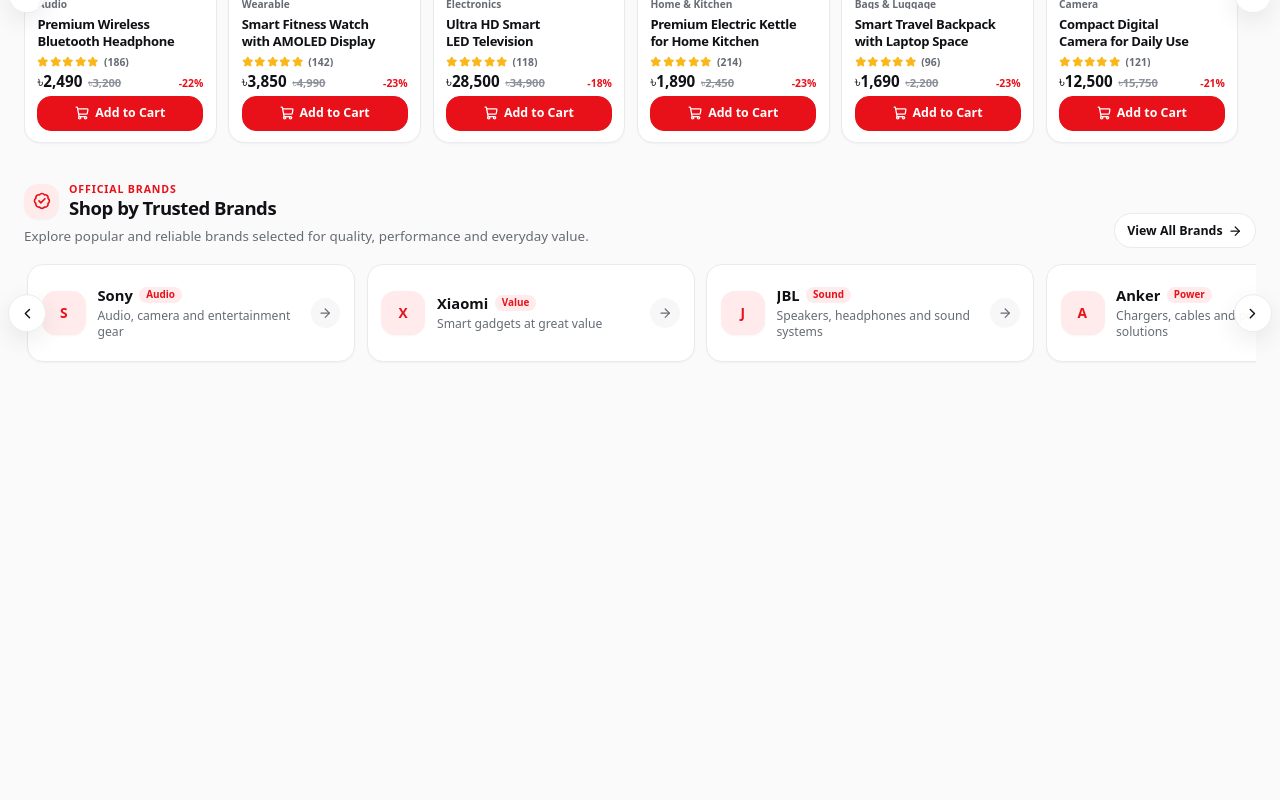
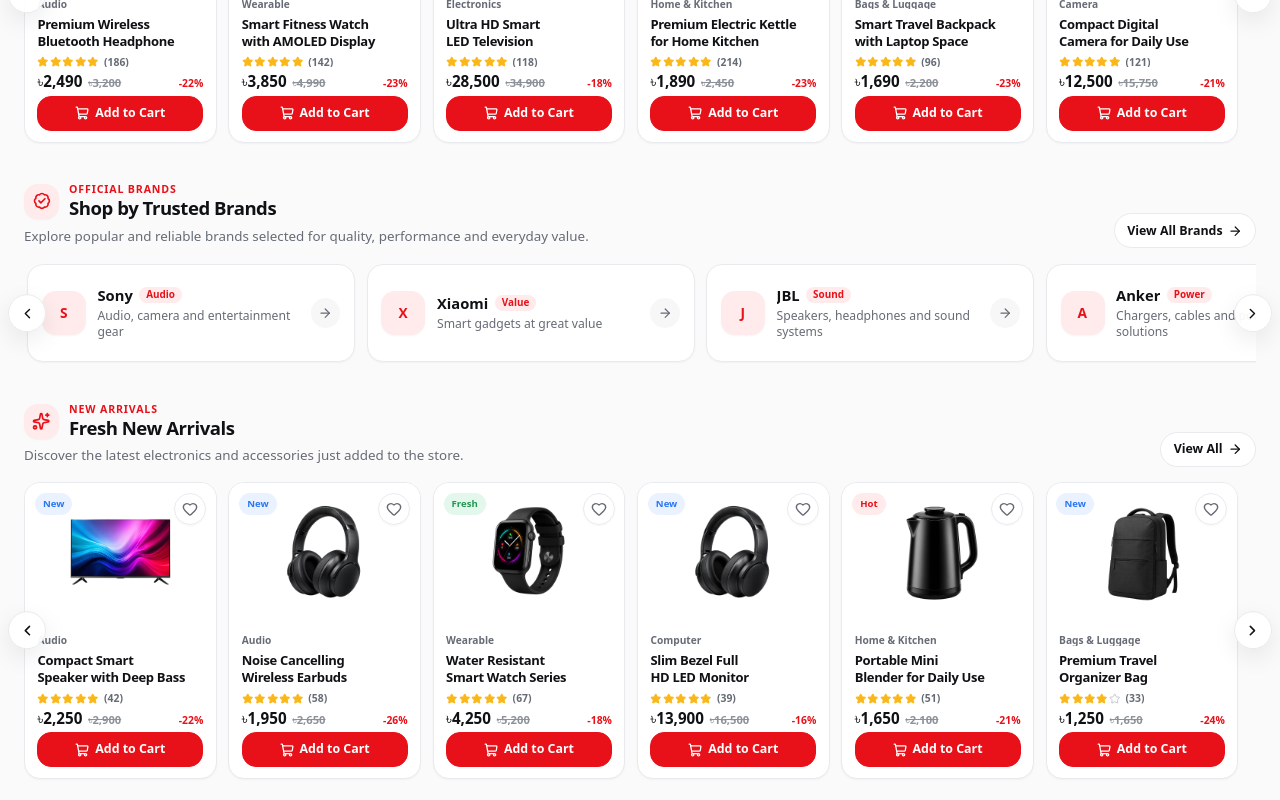
Before and after one commit to programmersajeeb/organic-ecommerce-client, a Next.js app: page / in a window 1280 px wide. Shown: the part 1506-2306 px from the top of the page. Before the commit the page ends 1891 px from the top, so only its background shows below. Built offline with nearby package versions, Linux system fonts and the light colour scheme; no server answers.

Commit message:
feat: add new arrivals products section

```diff
--- a/src/app/page.tsx
+++ b/src/app/page.tsx
@@ -4,6 +4,7 @@ import { ShopByCategorySection } from "@/components/sections/shop-by-category";
 import { FlashDealsSection } from "@/components/sections/flash-deals";
 import { BestSellingSection } from "@/components/sections/best-selling";
 import { FeaturedBrandsSection } from "@/components/sections/featured-brands";
+import { NewArrivalsSection } from "@/components/sections/new-arrivals";
 
 export default function HomePage() {
   return (
@@ -14,6 +15,7 @@ export default function HomePage() {
       <FlashDealsSection />
       <BestSellingSection />
       <FeaturedBrandsSection />
+      <NewArrivalsSection />
     </>
   );
 }
--- /dev/null
+++ b/src/components/sections/new-arrivals/index.ts
@@ -0,0 +1,6 @@
+export { NewArrivalsSection } from "./new-arrivals-section";
+export { newArrivalsData } from "./new-arrivals.data";
+export type {
+  NewArrivalsSectionProps,
+  NewArrivalsSectionViewModel,
+} from "./new-arrivals.types";
--- /dev/null
+++ b/src/components/sections/new-arrivals/new-arrivals-section.tsx
@@ -0,0 +1,33 @@
+import { Sparkles } from "lucide-react";
+
+import { ProductShowcase } from "@/components/common/product-showcase";
+
+import { newArrivalsData } from "./new-arrivals.data";
+import type { NewArrivalsSectionProps } from "./new-arrivals.types";
+
+export function NewArrivalsSection({
+  data = newArrivalsData,
+  className,
+}: NewArrivalsSectionProps) {
+  return (
+    <ProductShowcase
+      id="new-arrivals"
+      title={data.title}
+      icon={<Sparkles aria-hidden="true" />}
+      products={data.products}
+      variant="default"
+      layout="carousel"
+      showArrows
+      className={className}
+      cardOptions={{
+        showBadge: true,
+        showRating: true,
+        showWishlist: true,
+        showCartAction: true,
+      }}
+      {...(data.eyebrow ? { eyebrow: data.eyebrow } : {})}
+      {...(data.subtitle ? { subtitle: data.subtitle } : {})}
+      {...(data.action ? { action: data.action } : {})}
+    />
+  );
+}
--- /dev/null
+++ b/src/components/sections/new-arrivals/new-arrivals.data.ts
@@ -0,0 +1,158 @@
+import type { NewArrivalsSectionViewModel } from "./new-arrivals.types";
+
+export const newArrivalsData: NewArrivalsSectionViewModel = {
+  eyebrow: "NEW ARRIVALS",
+  title: "Fresh New Arrivals",
+  subtitle: "Discover the latest electronics and accessories just added to the store.",
+  action: {
+    label: "View All",
+    href: "/products/new-arrivals",
+    ariaLabel: "View all new arrival products",
+  },
+  products: [
+    {
+      id: "new-arrival-smart-speaker",
+      title: "Compact Smart Speaker with Deep Bass",
+      href: "/products/compact-smart-speaker-deep-bass",
+      category: "Audio",
+      image: {
+        src: "/images/categories/electronics.png",
+        alt: "Compact smart speaker with deep bass",
+      },
+      badge: {
+        label: "New",
+        tone: "new",
+      },
+      rating: {
+        value: 4.6,
+        count: 42,
+      },
+      price: {
+        current: "৳2,250",
+        old: "৳2,900",
+        discountLabel: "-22%",
+      },
+      inStock: true,
+    },
+    {
+      id: "new-arrival-wireless-earbuds",
+      title: "Noise Cancelling Wireless Earbuds",
+      href: "/products/noise-cancelling-wireless-earbuds",
+      category: "Audio",
+      image: {
+        src: "/images/categories/headphones.png",
+        alt: "Noise cancelling wireless earbuds",
+      },
+      badge: {
+        label: "New",
+        tone: "new",
+      },
+      rating: {
+        value: 4.7,
+        count: 58,
+      },
+      price: {
+        current: "৳1,950",
+        old: "৳2,650",
+        discountLabel: "-26%",
+      },
+      inStock: true,
+    },
+    {
+      id: "new-arrival-smart-watch-series",
+      title: "Water Resistant Smart Watch Series",
+      href: "/products/water-resistant-smart-watch-series",
+      category: "Wearable",
+      image: {
+        src: "/images/categories/smart-watch.png",
+        alt: "Water resistant smart watch series",
+      },
+      badge: {
+        label: "Fresh",
+        tone: "stock",
+      },
+      rating: {
+        value: 4.8,
+        count: 67,
+      },
+      price: {
+        current: "৳4,250",
+        old: "৳5,200",
+        discountLabel: "-18%",
+      },
+      inStock: true,
+    },
+    {
+      id: "new-arrival-smart-led-monitor",
+      title: "Slim Bezel Full HD LED Monitor",
+      href: "/products/slim-bezel-full-hd-led-monitor",
+      category: "Computer",
+      image: {
+        src: "/images/categories/headphones.png",
+        alt: "Slim bezel full HD LED monitor",
+      },
+      badge: {
+        label: "New",
+        tone: "new",
+      },
+      rating: {
+        value: 4.5,
+        count: 39,
+      },
+      price: {
+        current: "৳13,900",
+        old: "৳16,500",
+        discountLabel: "-16%",
+      },
+      inStock: true,
+    },
+    {
+      id: "new-arrival-mini-blender",
+      title: "Portable Mini Blender for Daily Use",
+      href: "/products/portable-mini-blender-daily-use",
+      category: "Home & Kitchen",
+      image: {
+        src: "/images/categories/home-kitchen.png",
+        alt: "Portable mini blender for daily use",
+      },
+      badge: {
+        label: "Hot",
+        tone: "hot",
+      },
+      rating: {
+        value: 4.6,
+        count: 51,
+      },
+      price: {
+        current: "৳1,650",
+        old: "৳2,100",
+        discountLabel: "-21%",
+      },
+      inStock: true,
+    },
+    {
+      id: "new-arrival-travel-organizer-bag",
+      title: "Premium Travel Organizer Bag",
+      href: "/products/premium-travel-organizer-bag",
+      category: "Bags & Luggage",
+      image: {
+        src: "/images/categories/bags-luggage.png",
+        alt: "Premium travel organizer bag",
+      },
+      badge: {
+        label: "New",
+        tone: "new",
+      },
+      rating: {
+        value: 4.4,
+        count: 33,
+      },
+      price: {
+        current: "৳1,250",
+        old: "৳1,650",
+        discountLabel: "-24%",
+      },
+      inStock: true,
+    },
+  ],
+};
--- /dev/null
+++ b/src/components/sections/new-arrivals/new-arrivals.types.ts
@@ -0,0 +1,18 @@
+import type { ProductCardProduct } from "@/components/common/product-card";
+
+export type NewArrivalsSectionViewModel = Readonly<{
+  title: string;
+  subtitle?: string;
+  eyebrow?: string;
+  products: readonly ProductCardProduct[];
+  action?: Readonly<{
+    label: string;
+    href: string;
+    ariaLabel?: string;
+  }>;
+}>;
+
+export type NewArrivalsSectionProps = Readonly<{
+  data?: NewArrivalsSectionViewModel;
+  className?: string;
+}>;
```
